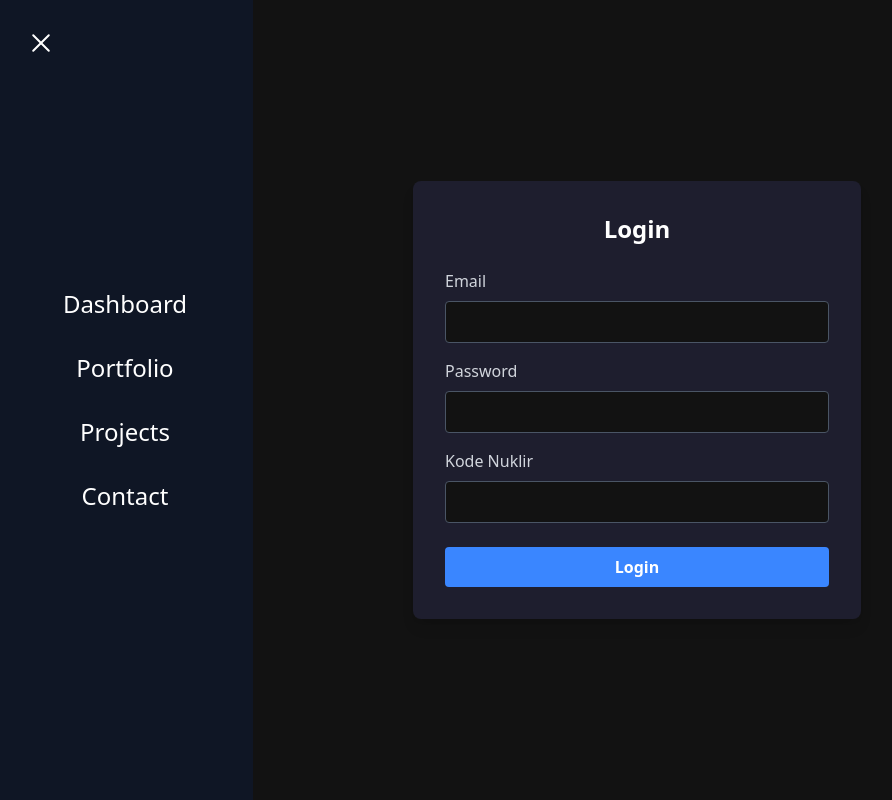
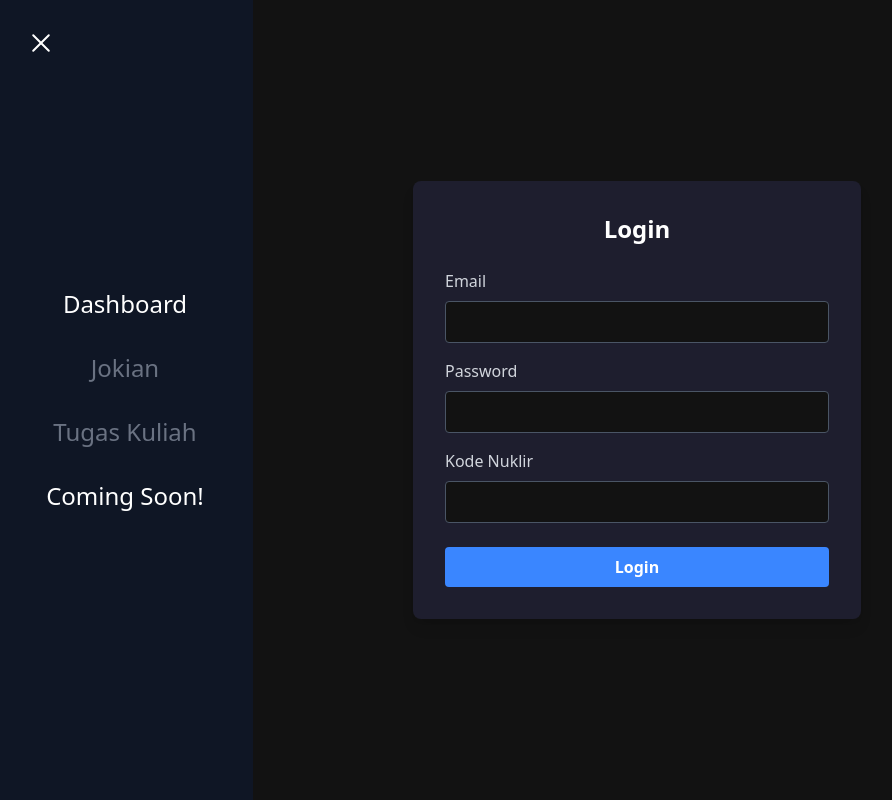
Before and after one commit to ahmadsyaifuddin-dins/DinsSphere, a React (Vite) app in the folder frontend/: page /login in a window 1280 px wide. Both pictures are taken after a click on the button "Toggle menu". Shown: the whole page, without its empty margins (3-895 px from the left). Built offline with nearby package versions, Linux system fonts and the light colour scheme.

Commit message:
menyesuaikan tujuan nama-nama nav menu

```diff
--- a/frontend/src/components/Navbar.jsx
+++ b/frontend/src/components/Navbar.jsx
@@ -102,26 +102,22 @@ const Navbar = () => {
               >
                 Dashboard
               </Link>
+              <span
+                className="text-gray-500 text-2xl font-medium cursor-not-allowed"
+              >
+                Jokian
+              </span>
               <Link
-                to="/portfolio"
+                className="text-gray-500 text-2xl font-medium cursor-not-allowed"
+              >
+                Tugas Kuliah
+              </Link>
+              <Link
+                to="#"
                 className="text-white hover:text-gray-300 text-2xl font-medium transition-colors duration-300"
                 onClick={() => setIsMenuOpen(false)}
               >
-                Portfolio
-              </Link>
-              <Link
-                to="/projects"
-                className="text-white hover:text-gray-300 text-2xl font-medium transition-colors duration-300"
-                onClick={() => setIsMenuOpen(false)}
-              >
-                Projects
-              </Link>
-              <Link
-                to="/contact"
-                className="text-white hover:text-gray-300 text-2xl font-medium transition-colors duration-300"
-                onClick={() => setIsMenuOpen(false)}
-              >
-                Contact
+                Coming Soon!
               </Link>
             </motion.div>
           </nav>
```
